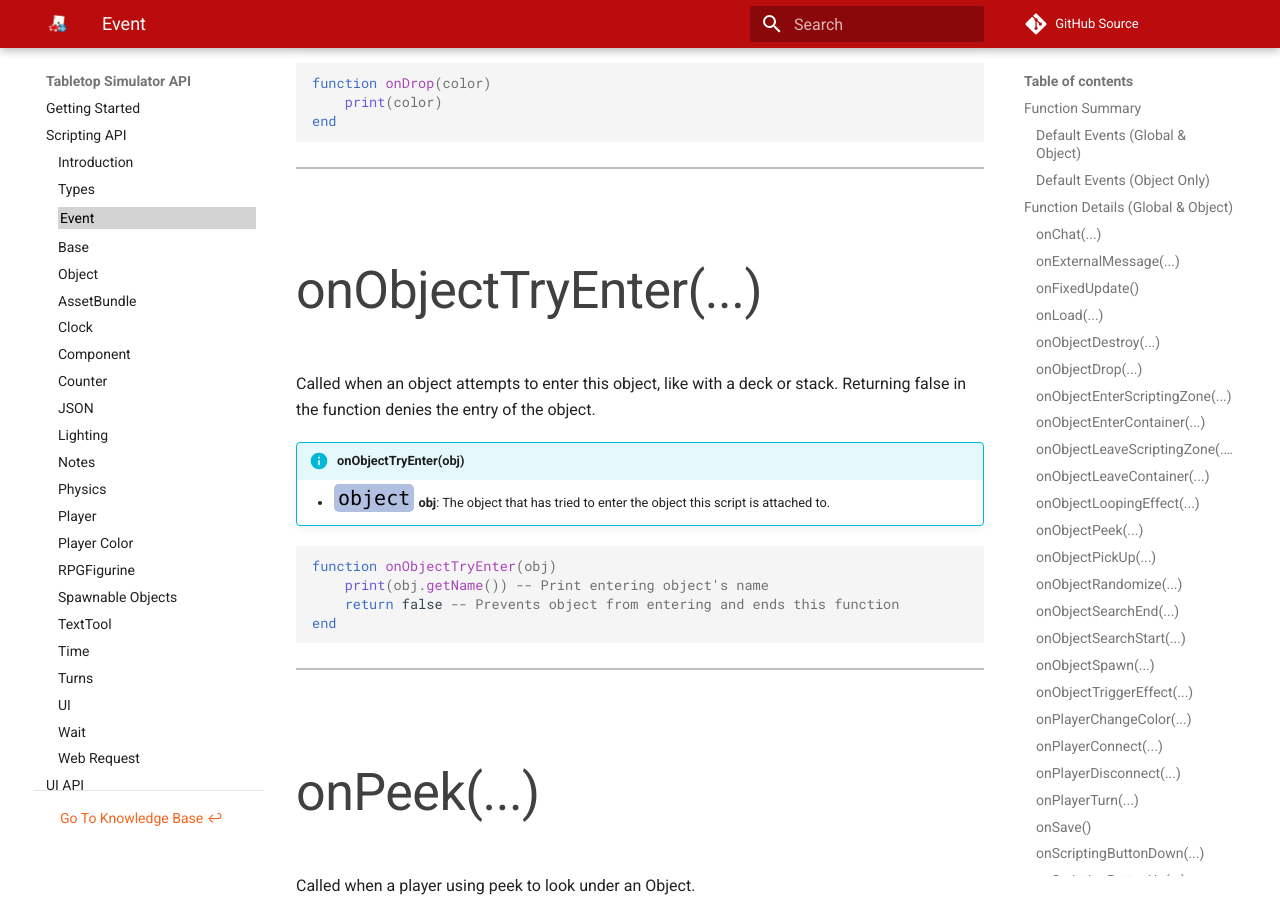
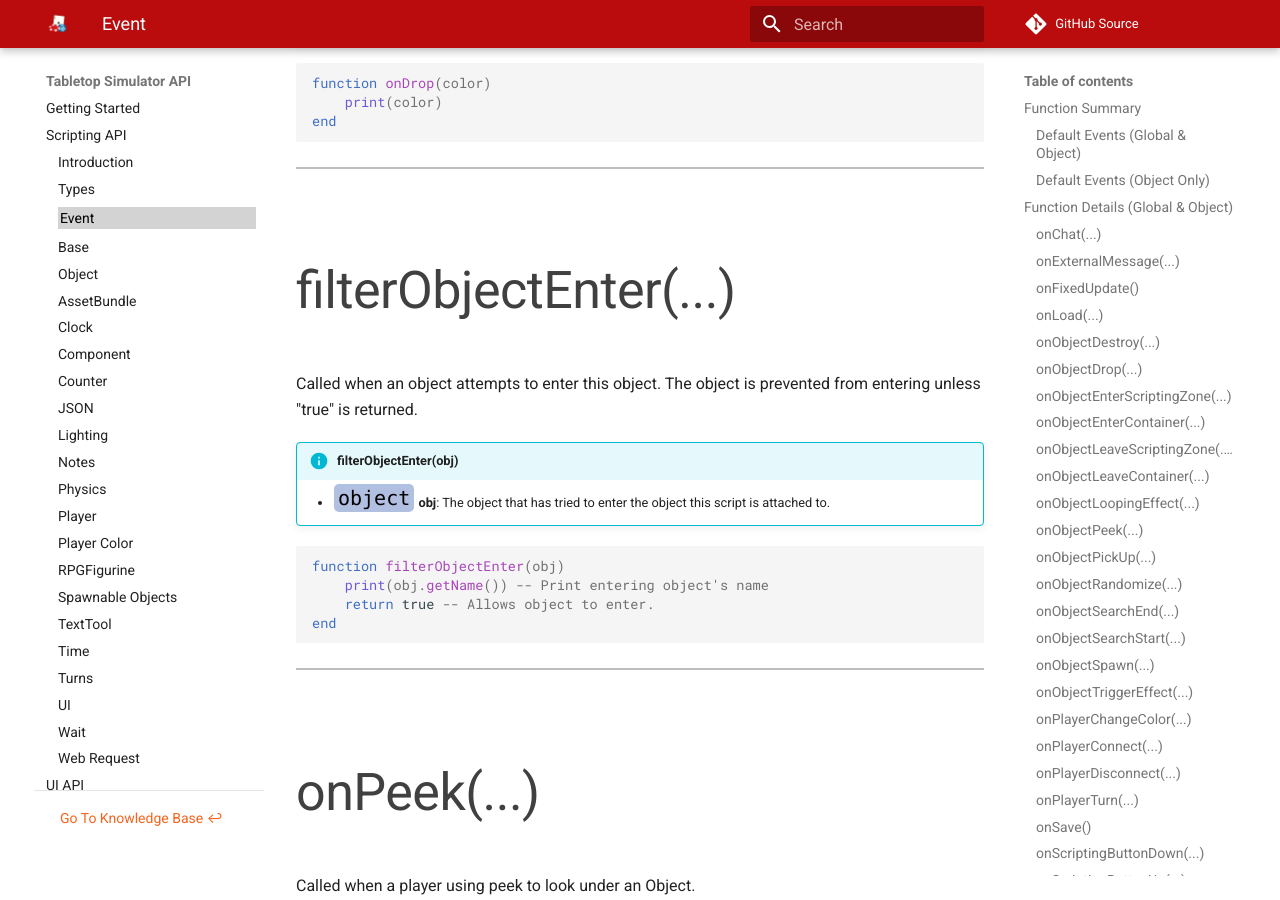
Before and after one commit to Berserk-Games/Tabletop-Simulator-API, an MkDocs documentation site: the page built from docs/event.md, in a window 1280 px wide and 900 px high, scrolled down 19736 px. Built offline with MkDocs 1.6.1 and Material for MkDocs 9.7.7, drawn with Linux system fonts in a browser that asks for light colours; comment, search, counter and statistics services are not loaded; old or Windows-style settings are respelled for this version of MkDocs; some of the changed text lies outside the part shown.

````diff
--- a/docs/event.md
+++ b/docs/event.md
@@ -50,12 +50,12 @@ These are functions which are triggered by an event taking place in-game. They o
 
 Function Name | Description | &nbsp;
 -- | -- | --
+filterObjectEnter([<span class="tag obj"></span>](/types)&nbsp;obj) | Called when an object attempts to enter this object. The object is prevented from entering unless "true" is returned. | [<span class="i"></span>](#filterobjectenter)
 onCollisionEnter([<span class="tag tab"></span>](/types)&nbsp;collision_info) | Called when an Object starts colliding with the Object the function is on. | [<span class="i"></span>](#oncollisionenter)
 onCollisionExit([<span class="tag tab"></span>](/types)&nbsp;collision_info) | Called when an Object stops colliding with the Object the function is on. | [<span class="i"></span>](#oncollisionexit)
 onCollisionStay([<span class="tag tab"></span>](/types)&nbsp;collision_info) | Called **every frame** that an Object is colliding with the Object this function is on. | [<span class="i"></span>](#oncollisionstay)
 onDestroy() | Called when an Object it is on is destroyed. | [<span class="i"></span>](#ondestroy)
 onDrop([<span class="tag str"></span>](/types)&nbsp;player_color) | Called when a player releases an Object after picking it up. | [<span class="i"></span>](#ondrop)
-onObjectTryEnter([<span class="tag obj"></span>](/types)&nbsp;obj) | Called when an object attempts to enter this object, like with a deck or stack. Returning false in the function denies the entry of the object. | [<span class="i"></span>](#onobjecttryenter)
 onPeek([<span class="tag str"></span>](/types)&nbsp;player) | Called when a player using peek to look under this Object. | [<span class="i"></span>](#onpeek)
 onPickUp([<span class="tag str"></span>](/types)&nbsp;player_color) | Called when a player picks up an Object. | [<span class="i"></span>](#onpickup)
 onRandomize([<span class="tag str"></span>](/types)&nbsp;player_color) | Called when this Object is randomized. Like when shuffling a deck or shaking dice. | [<span class="i"></span>](#onrandomize)
@@ -653,17 +653,17 @@ end
 ---
 
 
-###onObjectTryEnter(...)
+###filterObjectEnter(...)
 
-Called when an object attempts to enter this object, like with a deck or stack. Returning false in the function denies the entry of the object.
+Called when an object attempts to enter this object. The object is prevented from entering unless "true" is returned.
 
-!!!info "onObjectTryEnter(obj)"
+!!!info "filterObjectEnter(obj)"
 	* [<span class="tag obj"></span>](/types)&nbsp;**obj**: The object that has tried to enter the object this script is attached to.
 
 ``` Lua
-function onObjectTryEnter(obj)
+function filterObjectEnter(obj)
 	print(obj.getName()) -- Print entering object's name
-	return false -- Prevents object from entering and ends this function
+	return true -- Allows object to enter.
 end
 ```
 
````
